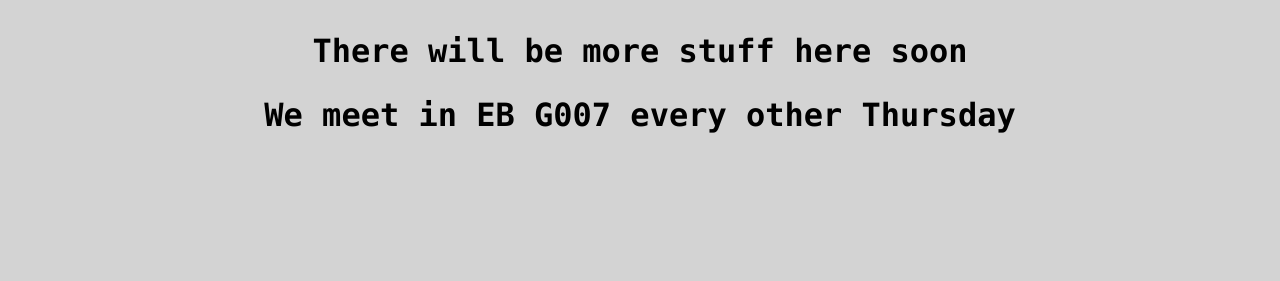
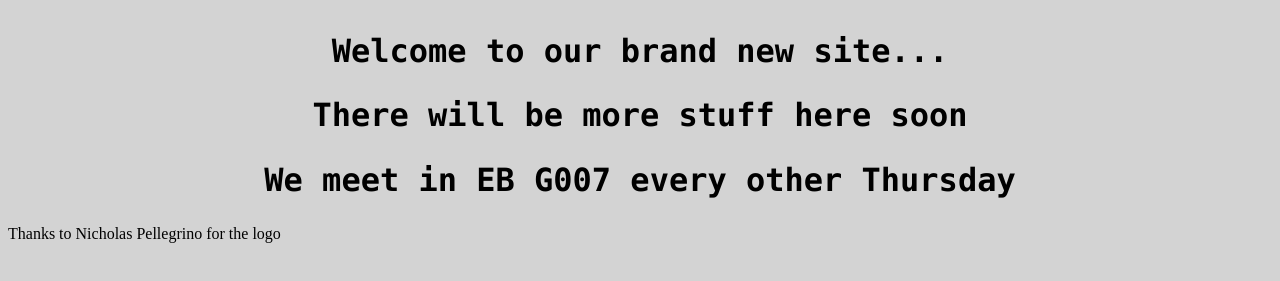
Before and after one commit to bingCTFteam/bingCTFteam.github.io, a plain HTML site: page index.html in a window 1280 px wide. Shown: the part 233-514 px from the top of the page. Drawn offline with Linux system fonts and the light colour scheme.

Commit message:
Logo credit
thx

```diff
--- a/index.html
+++ b/index.html
@@ -29,10 +29,12 @@
 			<a href=#>Meetings</a>
 			<a href=#>Events</a>
 		</div>
-
+		<h2> Welcome to our brand new site... </h2>
 		<h2>There will be more stuff here soon</h2>
 		<h2>We meet in EB G007 every other Thursday</h2>
 
 	</body>
-
+<footer>
+Thanks to Nicholas Pellegrino for the logo
+</footer>
 </html>
```
